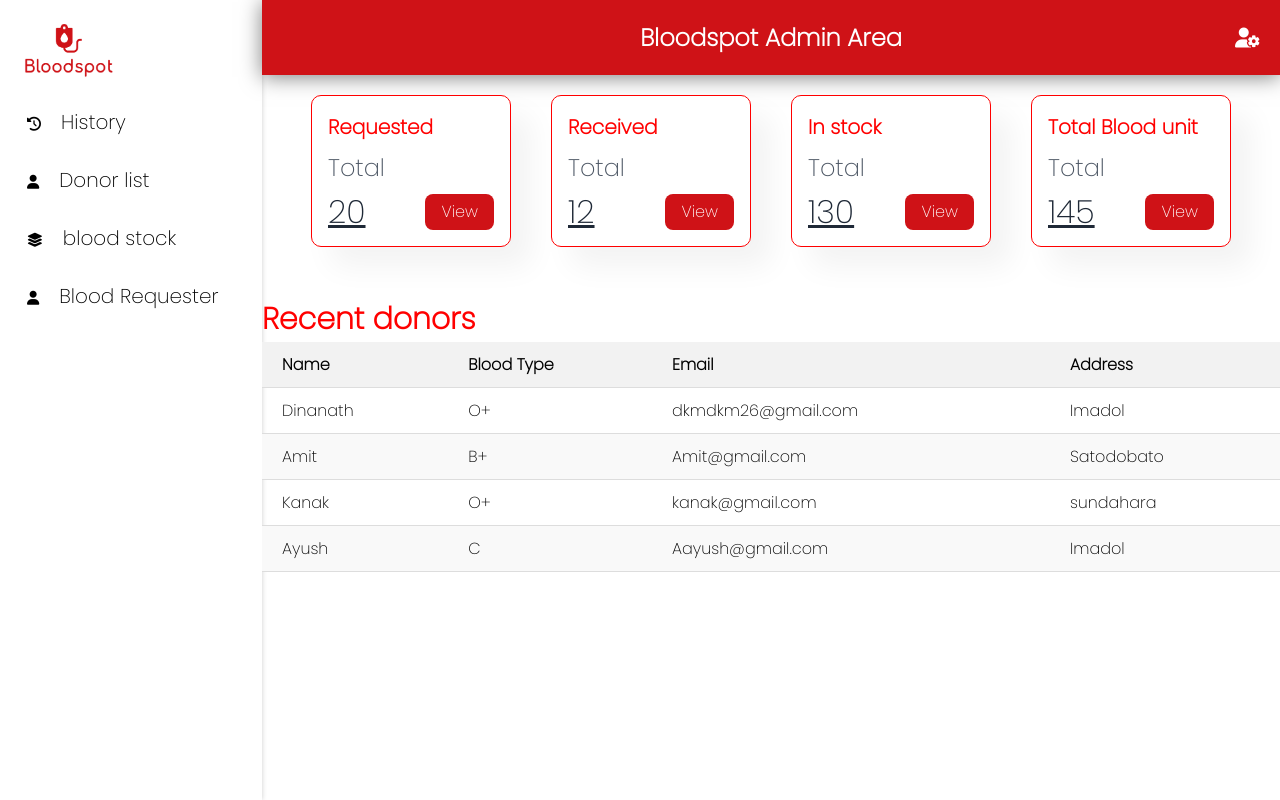
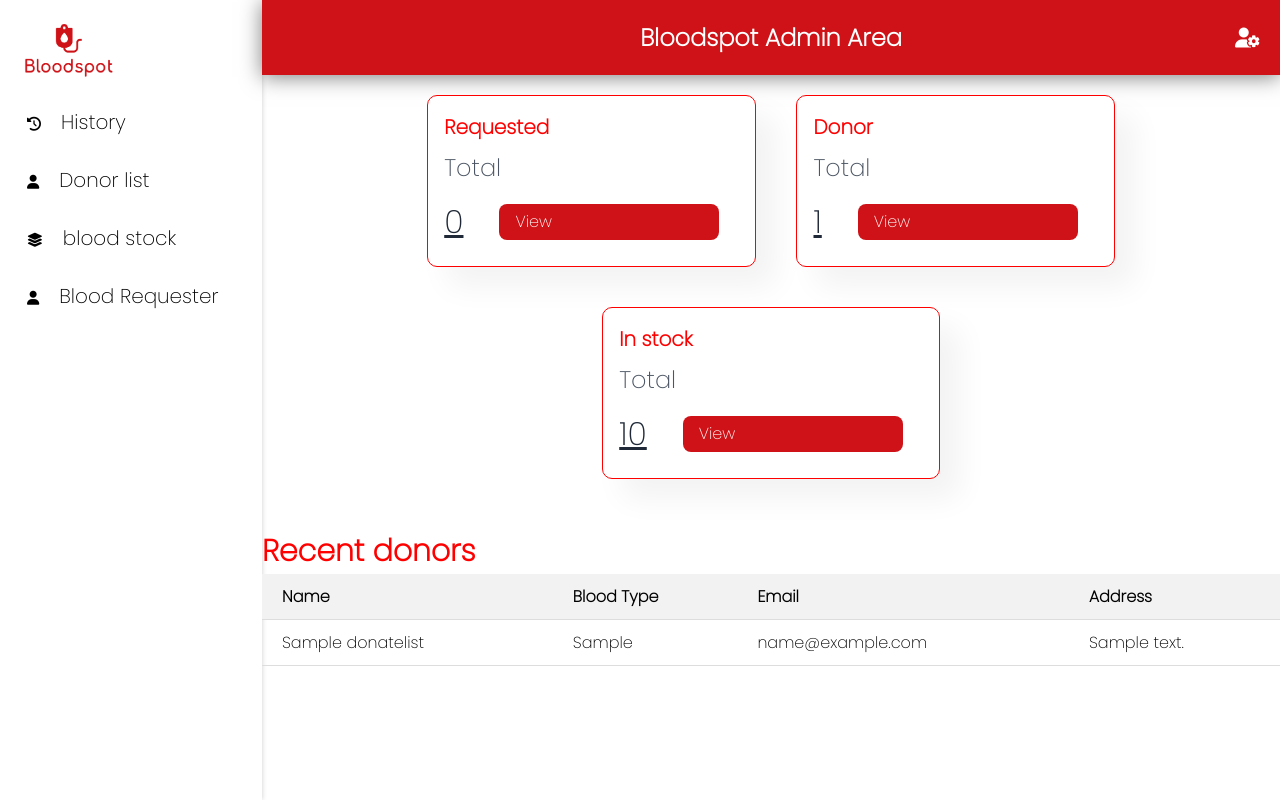
Before and after one commit to Dinanath99/Bloodspot, a PHP site: page /admin/admin.php in a window 1280 px wide. Run offline with PHP 8.4, Linux system fonts and the light colour scheme; the visitor is signed in with stand-in values (Sample User, id 1); tables that the repository leaves empty or names only in its code hold one stand-in row (values such as "Sample post").

Commit message:
admin dashboard

```diff
--- a/admin/admin.php
+++ b/admin/admin.php
@@ -1,6 +1,28 @@
 <?php
 include('dbconn.php');
 include('adminsession.php');
+//total request
+$stmt = $pdo->prepare("SELECT COUNT(*) AS total_request FROM requestlist WHERE bloodbank = 'Visited'");
+$stmt->execute();
+$request = $stmt->fetch(PDO::FETCH_ASSOC);
+$totalRequest = $request['total_request'];
+
+//total donor
+$stmt = $pdo->prepare('SELECT COUNT(*) AS total_donate FROM donatelist');
+$stmt->execute();
+$donate = $stmt->fetch(PDO::FETCH_ASSOC);
+$totalDonate = $donate['total_donate'];
+
+//total qty
+$stmt = $pdo->prepare('SELECT SUM(qty) AS total_quantity FROM viewstock');
+$stmt->execute();
+$qty = $stmt->fetch(PDO::FETCH_ASSOC);
+$totalQuantity = $qty['total_quantity'];
+
+//recent donors
+$stmt = $pdo->prepare('SELECT * FROM donatelist ORDER BY id  DESC LIMIT 5');
+$stmt->execute();
+$donate = $stmt->fetchALL(PDO::FETCH_ASSOC);
 ?>
 
 <!DOCTYPE html>
@@ -85,57 +107,34 @@ include('adminsession.php');
                     <p class="description">Total </p>
                     <div class="actions">
                         <button class="pref">
-                            20
+                        <?php echo $totalRequest; ?>
                         </button>
-                        <button class="accept">
-                            View
-                        </button>
+                        <a href="requestlist.php" class="accept" >View</a>
                     </div>
+                </div>
 
-
-                </div>
                 <div class="cookie-card">
-                    <span class="title">Received</span>
+                    <span class="title">Donor</span>
                     <p class="description">Total</p>
                     <div class="actions">
                         <button class="pref">
-                            12
+                            <?php echo $totalDonate; ?>
                         </button>
-                        <button class="accept">
-                            View
-                        </button>
+                        <a href="donorlist.php" class="accept" >View</a>
                     </div>
+                </div>
 
-
-                </div>
                 <div class="cookie-card">
                     <span class="title">In stock</span>
                     <p class="description">Total</p>
                     <div class="actions">
                         <button class="pref">
-                            130
+                            <?php echo $totalQuantity; ?>
                         </button>
-                        <button class="accept">
-                            View
-                        </button>
+                        <a href="bloodstock.php" class="accept" >View</a>
                     </div>
+                </div>
 
-
-                </div>
-                <div class="cookie-card">
-                    <span class="title">Total Blood unit</span>
-                    <p class="description">Total</p>
-                    <div class="actions">
-                        <button class="pref">
-                            145
-                        </button>
-                        <button class="accept">
-                            View
-                        </button>
-                    </div>
-
-
-                </div>
             </div>
             <div class="recent-donor">
                 <div class="title">
@@ -148,7 +147,6 @@ include('adminsession.php');
                     <table class="donor-table">
                         <thead>
                             <tr>
-                                <!-- <th>Image</th> -->
                                 <th>Name</th>
                                 <th>Blood Type</th>
                                 <th>Email</th>
@@ -156,34 +154,15 @@ include('adminsession.php');
                             </tr>
                         </thead>
                         <tbody>
+                            <?php foreach($donate as $item){?>
                             <tr>
                                 <!-- <td><img src="user1.jpg" alt="User 1" class="user-image"></td> -->
-                                <td>Dinanath</td>
-                                <td>O+</td>
-                                <td>dkmdkm26@gmail.com</td>
-                                <td>Imadol</td>
+                                <td><?php echo $item['name']?></td>
+                                <td><?php echo $item['blood_group']?></td>
+                                <td><?php echo $item['email']?></td>
+                                <td><?php echo $item['address']?></td>
                             </tr>
-                            <tr>
-                                <!-- <td><img src="user2.jpg" alt="User 2" class="user-image"></td> -->
-                                <td>Amit</td>
-                                <td>B+</td>
-                                <td>Amit@gmail.com</td>
-                                <td>Satodobato</td>
-                            </tr>
-                            <tr>
-                                <!-- <td><img src="user3.jpg" alt="User 3" class="user-image"></td> -->
-                                <td>Kanak</td>
-                                <td>O+</td>
-                                <td>kanak@gmail.com</td>
-                                <td>sundahara</td>
-                            </tr>
-                            <tr>
-                                <!-- <td><img src="user4.jpg" alt="User 4" class="user-image"></td> -->
-                                <td>Ayush</td>
-                                <td>C</td>
-                                <td>Aayush@gmail.com</td>
-                                <td>Imadol</td>
-                            </tr>
+                            <?php } ?>
                         </tbody>
                     </table>
                 </div>
--- a/admin/requestlist.php
+++ b/admin/requestlist.php
@@ -166,11 +166,6 @@ $value = $stmt->fetchAll(PDO::FETCH_ASSOC);
                                 <td>
                                   <img src="../img/<?php echo $item['image'] ?>" alt="Image" class="thumbnail" width="25px" height="25px">
                                 </td>
-                                <div id="imageModal" class="modal">
-                                 <span class="close" onclick="closeImageModal()">&times;</span>
-                                 <img class="modal-content" id="largeImage">
-                                 <div id="caption"></div>
-                                 </div>
                                 <td>
                                     <?php echo $item['address'] ?>
                                 </td>
```
Also changed, not shown: donateblood.php (+1 -7 lines), donatedb.php (+0 -8 lines).
